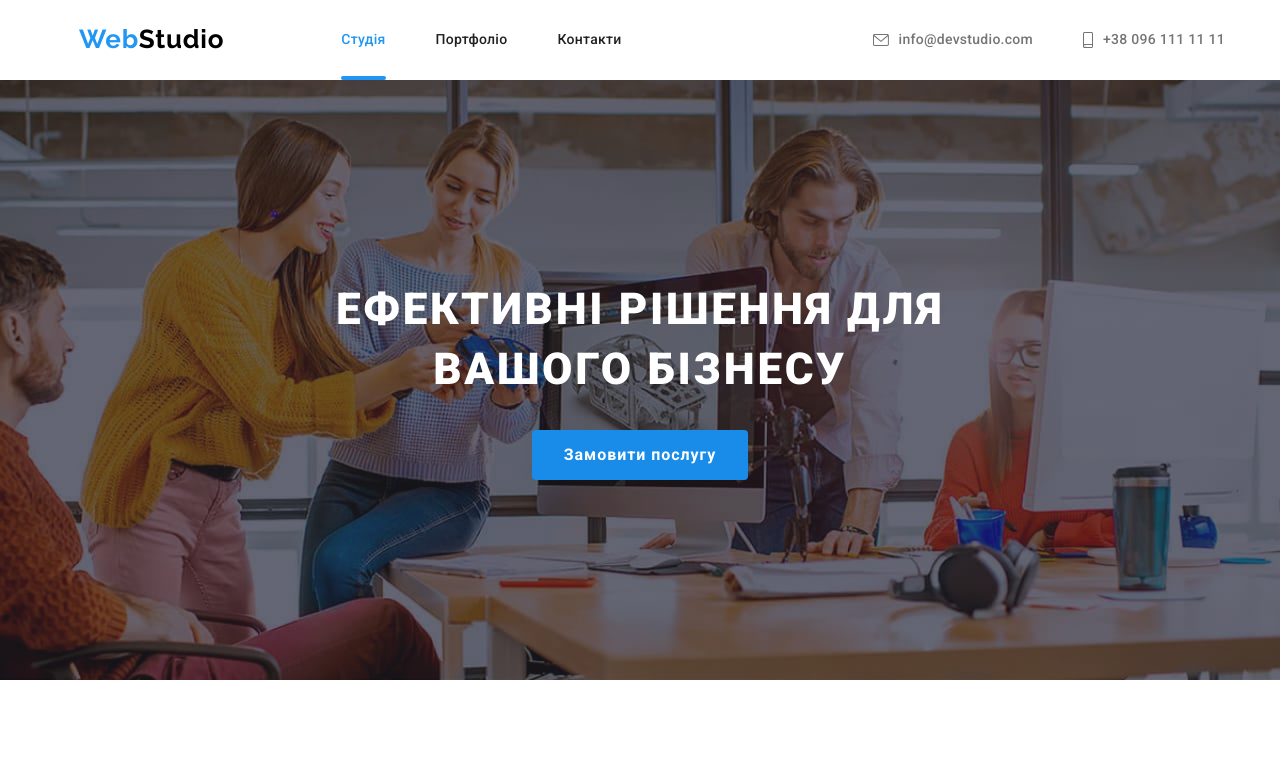
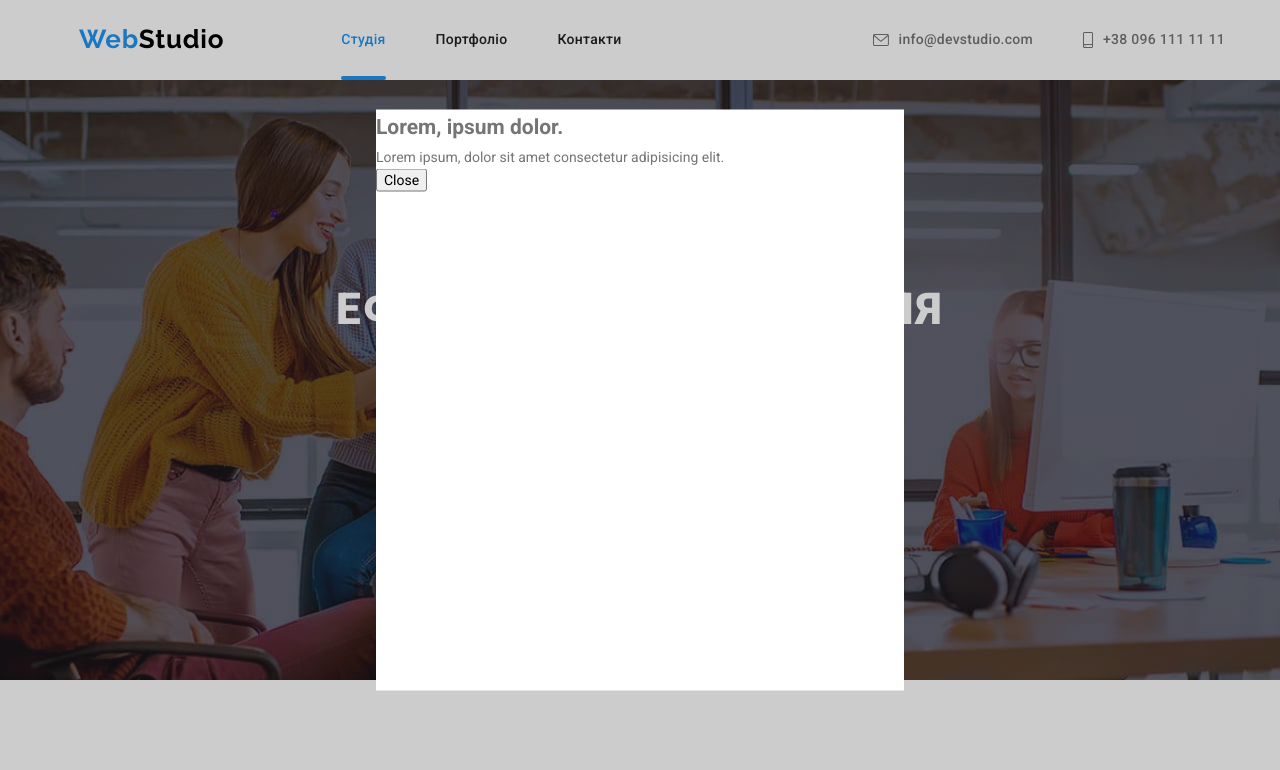
Before and after one commit to KarinaLiashko/goit-markup-hw-05, a plain HTML site: page index.html in a window 1280 px wide. Both pictures are taken after a click on the button "Замовити послугу". Shown: the top 770 px of the page. Drawn offline with nearby package versions, Linux system fonts and the light colour scheme.

Commit message:
Модальне вікно

```diff
--- a/css/styles.css
+++ b/css/styles.css
@@ -698,6 +698,35 @@ span>.logo-white {
     fill: var(--color-inverted);
 }
 
+/* Modal */
+.backdrop {
+    background-color: rgba(0, 0, 0, 0.2);
+    position: fixed;
+    top: 0;
+    left: 0;
+    width: 100%;
+    height: 100%;
+    transition: opacity 250ms, visibility 250ms;
+}
+
+.is-hidden {
+    opacity: 0;
+    visibility: hidden;
+    pointer-events: none;
+}
+
+
+.modal {
+    position: absolute;
+    width: 528px;
+    max-height: 581px;
+    height: 100%;
+    top: 50%;
+    left: 50%;
+    transform: translate(-50%, -50%);
+    background-color: var(--color-background);
+}
+
 /* Portfolio */
 .portfolio {
     border-bottom: 1px solid #ececec;
--- a/index.html
+++ b/index.html
@@ -61,7 +61,7 @@
             <div class="container">
                 <div class="hero-container">
                     <h1 class="hero-title">Ефективні рішення для вашого бізнесу</h1>
-                    <button class="primary-button">Замовити послугу</button>
+                    <button class="primary-button" data-modal-open>Замовити послугу</button>
                 </div>
             </div>
         </section>
@@ -360,6 +360,16 @@
             </div>
         </div>
     </footer>
+
+    <div class="backdrop is-hidden" data-modal>
+        <div class="modal">
+            <h2>Lorem, ipsum dolor.</h2>
+            <p>Lorem ipsum, dolor sit amet consectetur adipisicing elit.</p>
+            <button class="modal-close-button" type="button" data-modal-close>Close</button>
+        </div>
+    </div>
+
+    <script src="./js/modal.js"></script>
 </body>
 
 </html>
--- /dev/null
+++ b/js/modal.js
@@ -0,0 +1,14 @@
+(() => {
+  const refs = {
+    openModalBtn: document.querySelector("[data-modal-open]"),
+    closeModalBtn: document.querySelector("[data-modal-close]"),
+    modal: document.querySelector("[data-modal]"),
+  };
+
+  refs.openModalBtn.addEventListener("click", toggleModal);
+  refs.closeModalBtn.addEventListener("click", toggleModal);
+
+  function toggleModal() {
+    refs.modal.classList.toggle("is-hidden");
+  }
+})();
```
